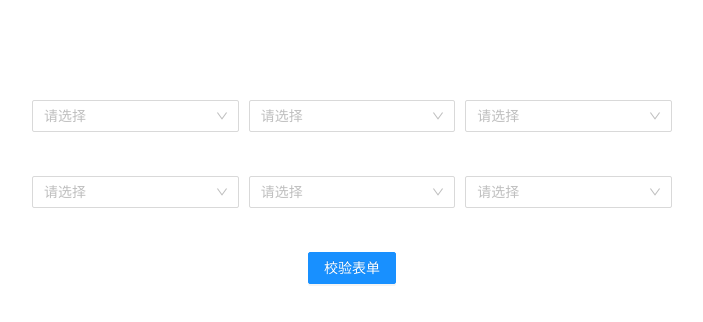
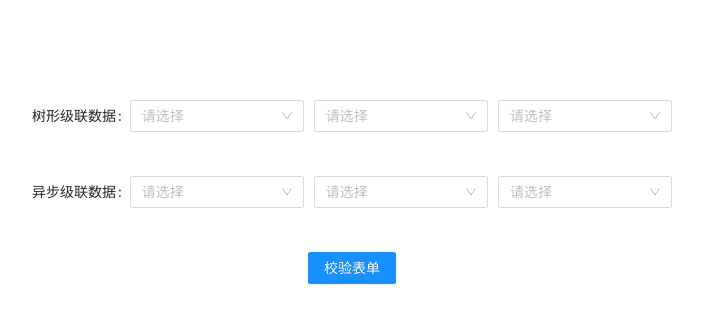
Before and after one commit to chencl1986/Cascade, a React (Create React App) app: page / in a window 1280 px wide. Shown: the top 322 px of the page, without its empty margins (288-991 px from the left). Built offline with nearby package versions, Linux system fonts and the light colour scheme.

Commit message:
feat(): 去除无用log

```diff
--- a/src/App.tsx
+++ b/src/App.tsx
@@ -44,7 +44,6 @@ function App() {
   }, []);
   const asyncPCAValidator = useCallback(
     (rule: RuleObject, value: PCAItem[]) => {
-      console.log(value);
       if (Array.isArray(value) && value.length === dataSource.length) {
         const index = dataSource.findIndex((item: PCAItem[]): boolean => {
           if (item === null || item === undefined) {
@@ -53,7 +52,6 @@ function App() {
             return false;
           }
         });
-        console.log(index);
         if (index < 0) {
           return Promise.resolve();
         } else {
@@ -70,6 +68,7 @@ function App() {
     <Form className={'App'} form={form}>
       <Form.Item
         name={'PCA'}
+        label={'树形级联数据'}
         rules={[
           {
             validator: pcaCascadeData.cascadeValidator,
@@ -87,6 +86,7 @@ function App() {
       </Form.Item>
       <Form.Item
         name={'AsyncPCA'}
+        label={'异步级联数据'}
         rules={[
           {
             validator: asyncPCAValidator,
@@ -98,6 +98,7 @@ function App() {
           dataSource={dataSource}
           cascadeKeys={pcaCascadeKeys}
           onChange={async (value: PCAItem[], level: number) => {
+            console.log(value, level);
             if (level < dataSource.length - 1) {
               const newCascade = await getPCASelection(
                 value[level].code as CascadeValue
```
